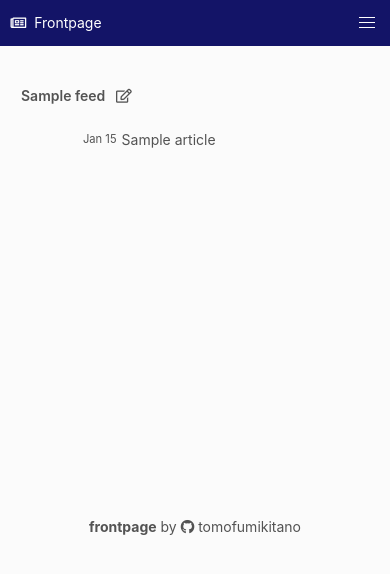
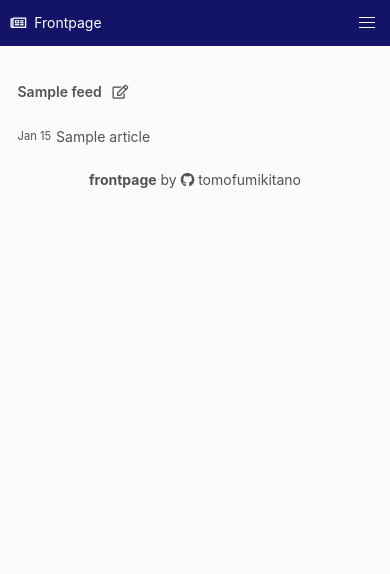
Before and after one commit to tomofumikitano/frontpage, a Django app: page /feeds/ in a window 390 px wide. Shown: the top 574 px of the page. Run offline with Django 3.2, Linux system fonts and the light colour scheme; a user stored in the database is signed in; tables that the repository leaves empty hold one stand-in row (values such as "Sample post"); parts of the project's set-up code (start-up, migrations or seed data) failed here and were passed over.

Commit message:
Minor UI fix

```diff
--- a/app/feeds/static/feeds/scss/style.scss
+++ b/app/feeds/static/feeds/scss/style.scss
@@ -16,7 +16,6 @@
 	--bg-color: #161625;
 }
 
-
 // Update some of Bulma's component variables
 // https://bulma.io/documentation/customize/with-sass-cli/
 $control-border-width: 2px;
@@ -34,7 +33,7 @@ $navbar-background-color: $navy;
 $navbar-item-color: white;
 $navbar-item-hover-color: $navy;
 
-$footer-padding: 0rem 0rem 1rem;
+$footer-padding: 2rem 0rem 1rem;
 
 @import "bulma/bulma.sass";
 
@@ -55,6 +54,10 @@ strong {
 	color: var(--font-color);
 }
 
+.section {
+	padding: 1.5rem 0rem 0rem 0rem;
+}
+
 .footer {
 	background-color: var(--bg-color);
 }
@@ -68,17 +71,26 @@ div.container {
 	background-color: var(--bg-color);
 }
 
-table {
-	margin: 0 auto;
+@media screen and (max-width: 767px) {
+	div.column {
+		padding: 0 2rem 0;
+	}
 }
 
 .table {
 	background-color: var(--bg-color);
 }
 
-.table-container {
-	overflow-y: auto;
-	height: 350px;
+.title {
+	padding-top: 2rem;
+	margin-bottom: 1rem;
+}
+
+@media screen and (min-width: 768px) {
+	.table-container {
+		overflow-y: auto;
+		height: 350px;
+	}
 }
 
 td.date-published {
@@ -114,6 +126,7 @@ td.article-title {
 	width: 50px;
 	position: relative;
 	margin-left: 5px;
+
 	input {
 		display: none;
 	}
@@ -146,6 +159,7 @@ input:checked {
 	+ .slider {
 		background-color: var(--slider-bg-color);
 	}
+
 	/* ボールをクリックした時のX軸(右側)への移動量 */
 	+ .slider:before {
 		transform: translateX(20px);
@@ -154,6 +168,7 @@ input:checked {
 
 .slider.round {
 	border-radius: 30px;
+
 	&:before {
 		border-radius: 50%;
 	}
```
Also changed, not shown: app/feeds/static/feeds/css/style.css.
